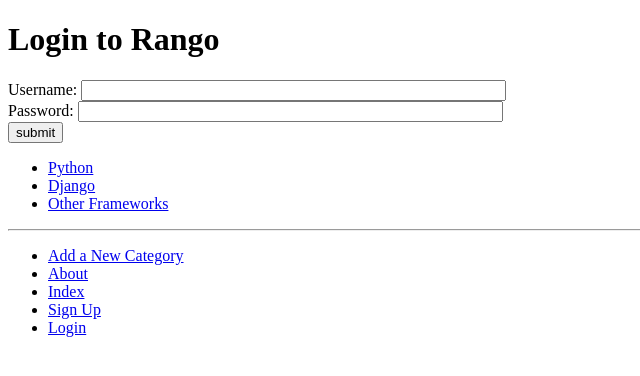
After one commit to OrangefluteUPUPUP/Tango-with-Django, a Django app: page /rango/login/ in a window 1280 px wide. The commit adds this page. Shown: the top 376 px of the page, without its empty margins (0-640 px from the left). Run offline with Django 3.2, Linux system fonts and the light colour scheme; data comes from the database, SQL or seed files in the repository.

Commit message:
chapter 8-2
login implement

```diff
--- a/rango/urls.py
+++ b/rango/urls.py
@@ -9,5 +9,6 @@
     path('add_category/', views.add_category, name='add_category'),
     path('category/<slug:category_name_slug>/add_page/', views.add_page, name='add_page'),
     path('register/', views.register, name='register'),
+    path('login/', views.user_login, name='login'),
 
 ]
--- a/rango/views.py
+++ b/rango/views.py
@@ -7,6 +7,7 @@
 from django.urls import reverse
 from rango.forms import PageForm
 from rango.forms import UserForm, UserProfileForm
+from django.contrib.auth import authenticate, login
 
 def index(request):
     # Query the database for a list of ALL categories currently stored.
@@ -149,3 +150,27 @@
                   context={'user_form': user_form,
                            'profile_form': profile_form,
                            'registered': registered})
+
+def user_login(request):
+    if request.method == 'POST':
+
+        # We use request.POST.get('<variable>') as opposed to request.POST['<variable>'], because the
+        # request.POST.get('<variable>') returns None if the value does not exist,
+        # while request.POST['<variable>'] # will raise a KeyError exception.
+        username = request.POST.get('username')
+        password = request.POST.get('password')
+        # Use Django's machinery to attempt to see if the username/password
+        # combination is valid - a User object is returned if it is.
+        user = authenticate(username=username, password=password)
+
+        if user:
+            if user.is_active:
+                login(request, user)
+                return redirect(reverse('rango:index'))
+            else:
+                return HttpResponse("Your Rango account is disabled.")
+        else:
+            print(f"Invalid login details: {username}, {password}")
+            return HttpResponse("Invalid login details supplied.")
+    else:
+        return render(request, 'rango/login.html')
--- a/templates/rango/base.html
+++ b/templates/rango/base.html
@@ -30,6 +30,7 @@
                 <li><a href="{% url 'rango:about' %}">About</a></li>
                 <li><a href="{% url 'rango:index' %}">Index</a></li>
                 <li><a href="{% url 'rango:register' %}">Sign Up</a></li>
+                <li><a href="{% url 'rango:login' %}">Login</a></li>
             </ul>
         </div>
     </body>
--- /dev/null
+++ b/templates/rango/login.html
@@ -0,0 +1,18 @@
+{% extends 'rango/base.html' %}
+{% load staticfiles %}
+
+{% block title_block %}
+    Login
+{% endblock %}
+
+{% block body_block %}
+<h1>Login to Rango</h1>
+<form id="login_form" method="post" action="{% url 'rango:login' %}">
+    {% csrf_token %}
+    Username: <input type="text" name="username" value="" size="50" />
+    <br />
+    Password: <input type="password" name="password" value="" size="50" />
+    <br />
+    <input type="submit" value="submit" />
+</form>
+{% endblock %}
```
Also changed, not shown: templates/rango/index.html (+6 -1 lines).
